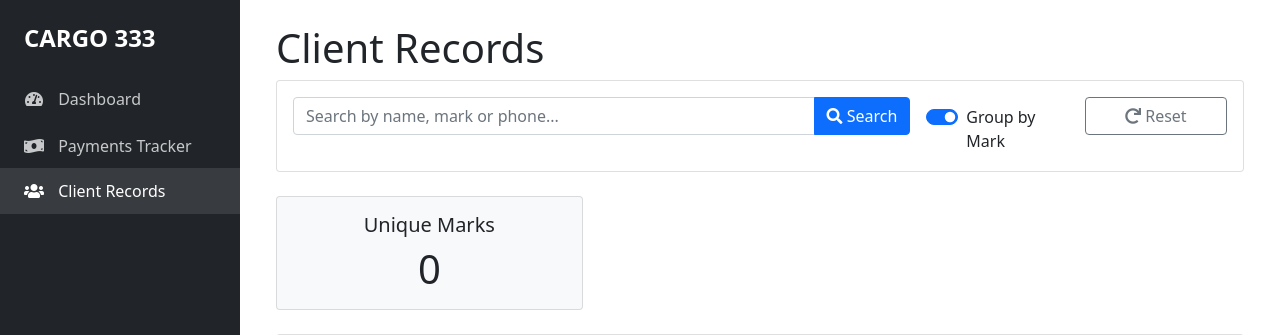
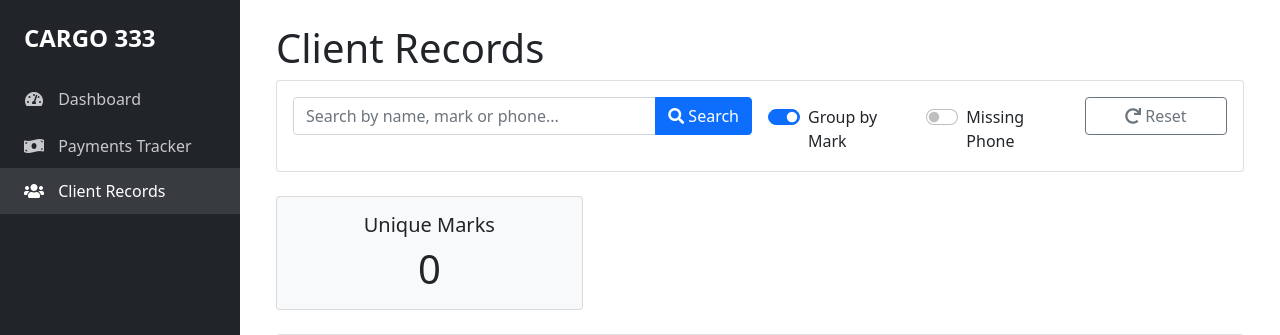
Before and after one commit to Cargos333/cargo333, a Flask app: page /client-records in a window 1280 px wide. Shown: the top 335 px of the page. Run offline with Flask 3, Linux system fonts and the light colour scheme; the visitor is signed in with stand-in values (Sample User, id 1); data that the repository does not hold is empty.

Commit message:
Add files via upload

```diff
--- a/templates/client_records.html
+++ b/templates/client_records.html
@@ -7,7 +7,7 @@
     <div class="card mb-4">
         <div class="card-body">
             <form method="get" action="{{ url_for('client_records') }}" class="row g-3">
-                <div class="col-md-8">
+                <div class="col-md-6">
                     <div class="input-group">
                         <input type="text" class="form-control" placeholder="Search by name, mark or phone..."
                                name="search" value="{{ search_query }}">
@@ -25,6 +25,14 @@
                                onClick="this.form.submit();"
                                name="group_by_mark" value="true" {% if group_by_mark %}checked{% endif %}>
                         <label class="form-check-label" for="groupByMark">Group by Mark</label>
+                    </div>
+                </div>
+                <div class="col-md-2">
+                    <div class="form-check form-switch mt-2">
+                        <input class="form-check-input" type="checkbox" id="missingPhone"
+                               onClick="this.form.submit();"
+                               name="missing_phone" value="true" {% if missing_phone %}checked{% endif %}>
+                        <label class="form-check-label" for="missingPhone">Missing Phone</label>
                     </div>
                 </div>
                 <div class="col-md-2">
```
